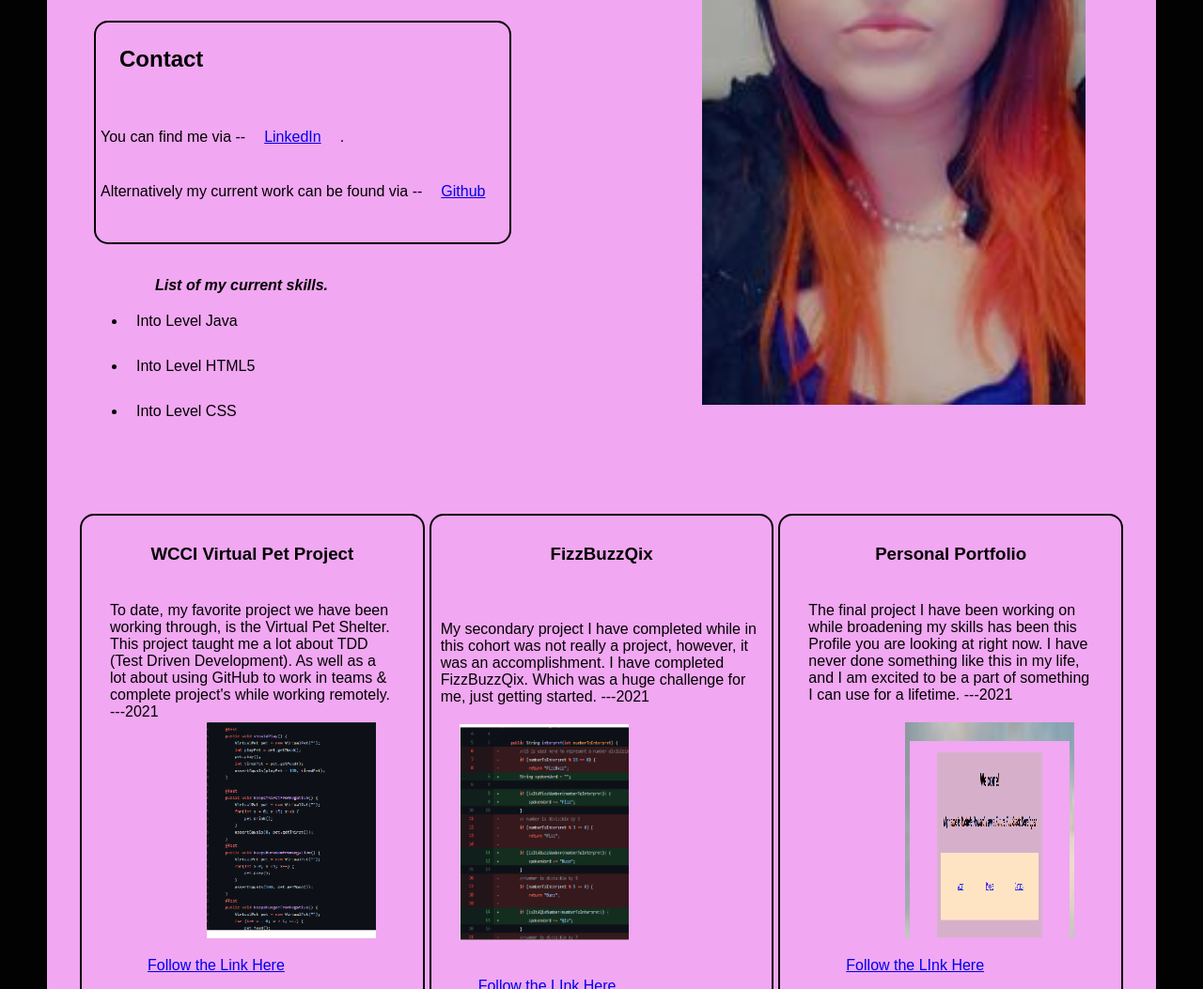
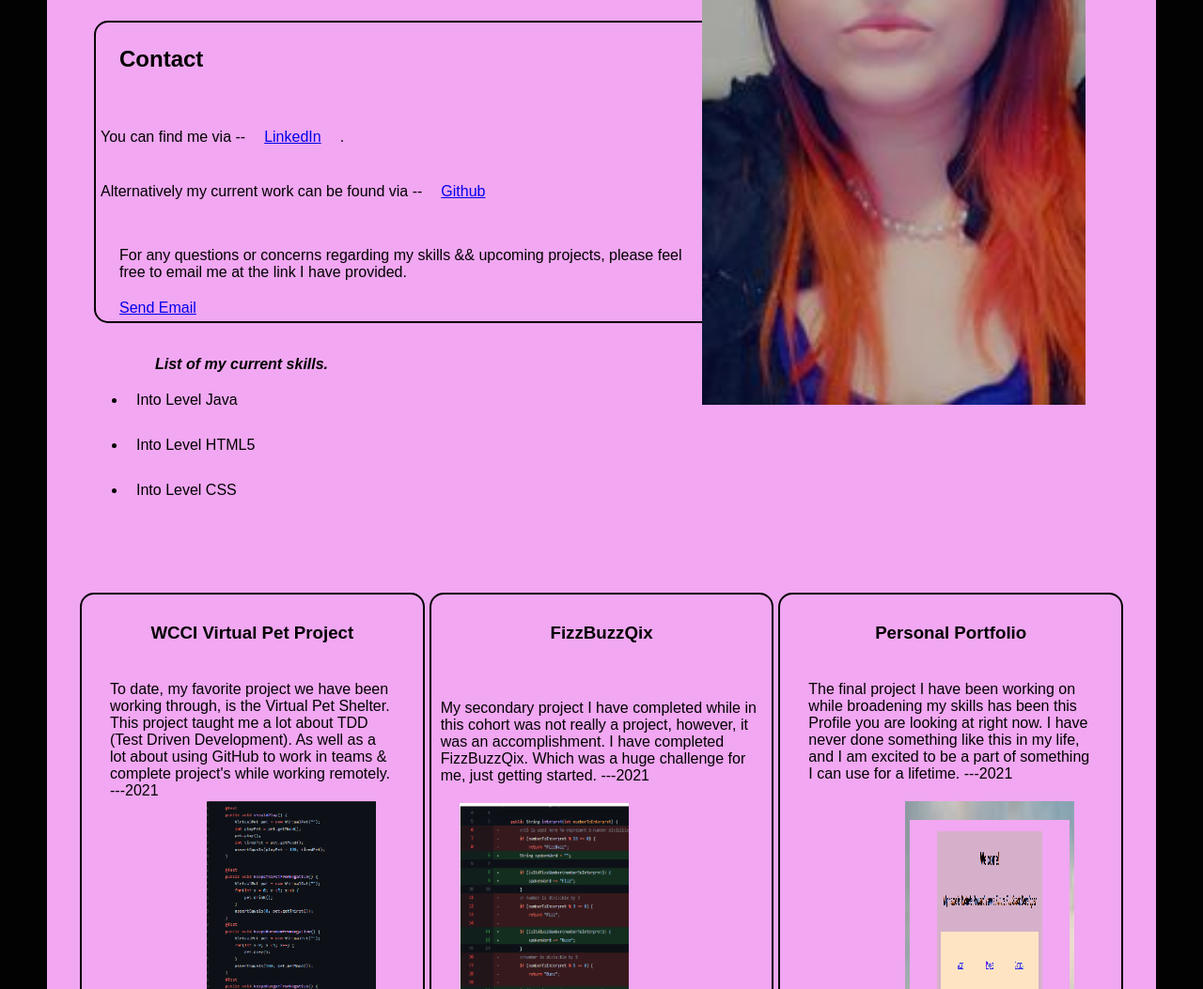
Before and after one commit to MAHoward21/MAHoward21.github.io, a plain HTML site: page index.html in a window 1280 px wide. Shown: the part 811-1864 px from the top of the page at 94% size. Drawn offline with Linux system fonts and the light colour scheme.

Commit message:
Last minute push, with working links.

```diff
--- a/index.html
+++ b/index.html
@@ -41,9 +41,10 @@
             </h2>
         </section>
         <section class="contact" id="contact">
-          <h2 class="main-content__title">Contact <menu type="toolbar"></menu></h2> You can find me via --<a href="www.linkedin.com/in/MAHoward21">LinkedIn</a>.</p>
-          Alternatively my current work can be found via --<a href="github.com/MAHoward21">Github</a>
+          <h2 class="main-content__title">Contact <menu type="toolbar"></menu></h2> You can find me via --<a href="http://www.linkedin.com/in/mahoward21">LinkedIn</a>.</p>
+          Alternatively my current work can be found via --<a href="http://github.com/MAHoward21">Github</a>
           <p class="contact-info">
+            <p>For any questions or concerns regarding my skills && upcoming projects, please feel free to email me at the link I have provided.</p><a href="mailto:azariahsmommy15@gmail.com?subject=Mail from our Website">Send Email</a>
         </section>
 
        <section class="List of my current skills">
```
